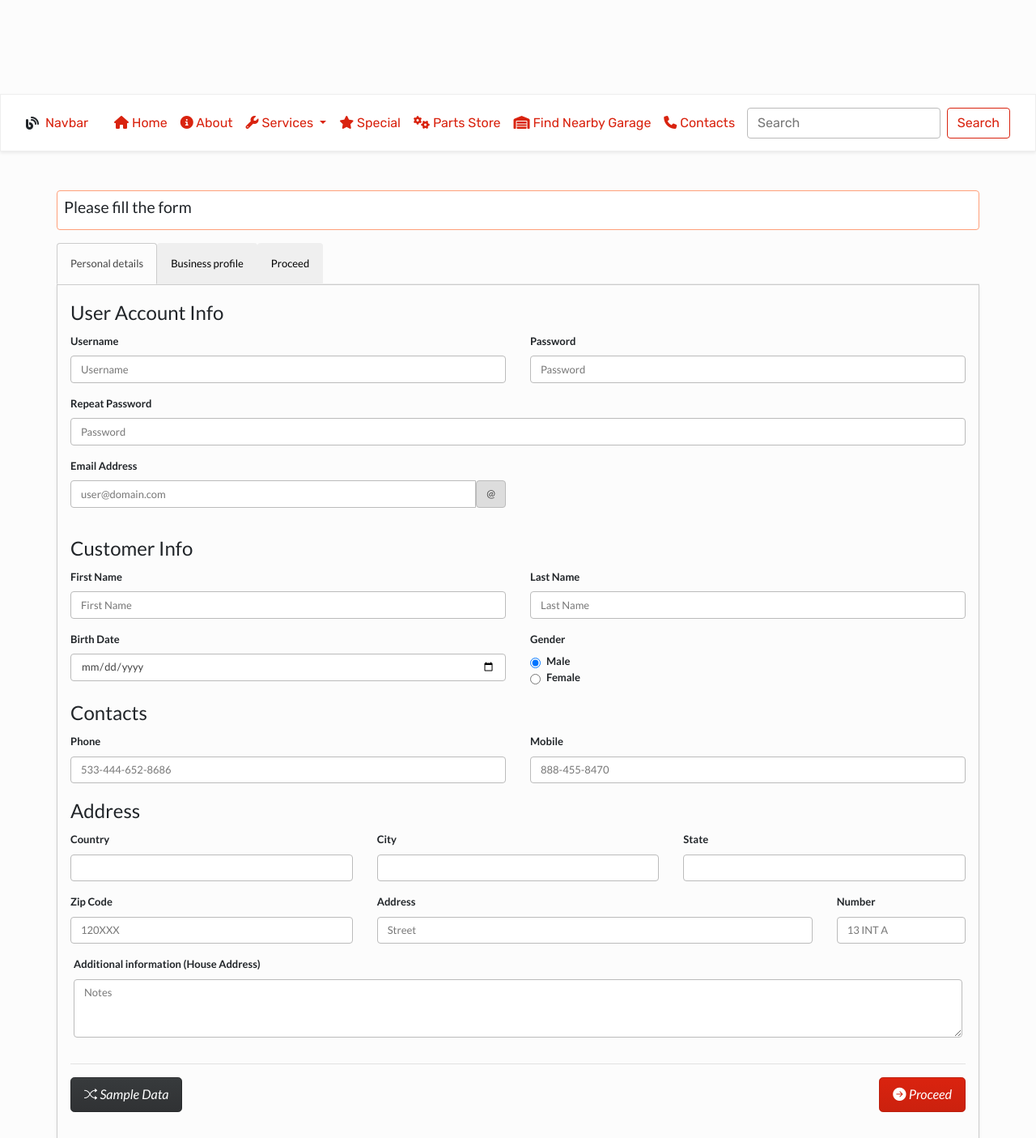
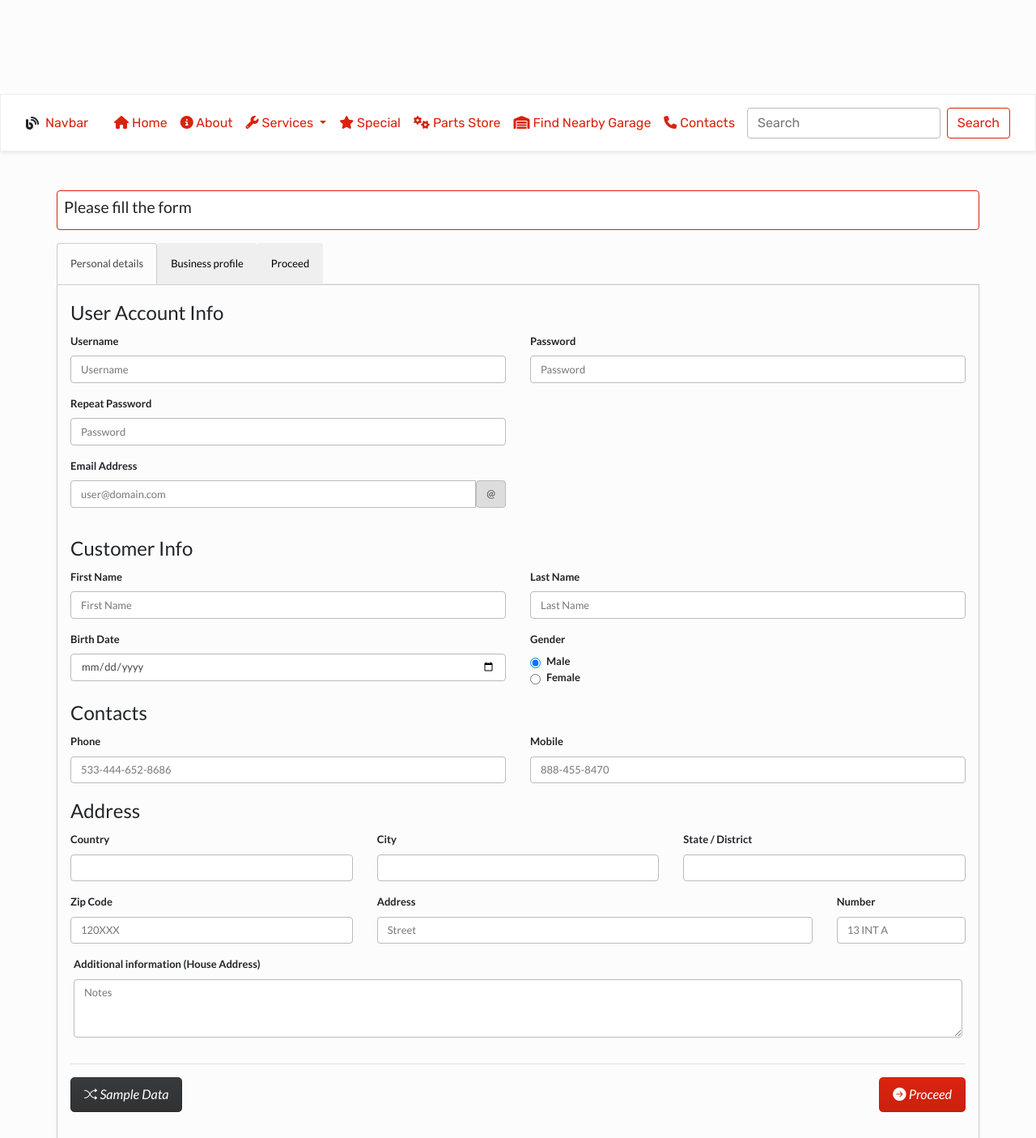
Before and after one commit to AwsomePhantom/DBMS, a PHP site: page /forms/registrationBusiness.php in a window 1280 px wide. Shown: the part 240-1645 px from the top of the page at 81% size. Run offline with PHP 8.4, Linux system fonts and the light colour scheme.

Commit message:
-- simple registration

```diff
--- a/forms/registration.php
+++ b/forms/registration.php
@@ -118,7 +118,7 @@ include(ABSOLUTE_PATHS['MENU_PAGE']);
                 </div>
 
                 <div class="row mb-3">
-                    <div class="col">
+                    <div class="col-6">
                         <label for="repeatPasswordField">Repeat Password</label>
                         <input id="repeatPasswordField" name="repeatPasswordField" type="password" class="form-control" placeholder="Password">
                     </div>
@@ -197,7 +197,7 @@ include(ABSOLUTE_PATHS['MENU_PAGE']);
                     <input id="cityField" name="cityField" type="text" class="form-control">
                 </div>
                 <div class="col">
-                    <label for="stateField">State</label>
+                    <label for="stateField">State / District</label>
                     <input id="stateField" name="stateField" type="text" class="form-control">
                 </div>
             </div>
--- a/forms/registrationBusiness.php
+++ b/forms/registrationBusiness.php
@@ -39,7 +39,7 @@ include(ABSOLUTE_PATHS['MENU_PAGE']);
 ?>
 
 <div id="top" class="container bg-body my-5 mx-auto p-0 lato-bold" style="padding-top: 70px">
-    <div class="card bg-body-tertiary mb-3 p-2 border-yellow align-middle" style="border-color:lightsalmon;">
+    <div class="card bg-body-tertiary mb-3 p-2 border-primary align-middle" style="border-color:lightsalmon;">
         <span class="h4">Please fill the form</span>
     </div>
     <ul class="nav nav-tabs" id="myTab" role="tablist">
@@ -72,7 +72,7 @@ include(ABSOLUTE_PATHS['MENU_PAGE']);
                     </div>
 
                     <div class="row mb-3">
-                        <div class="col">
+                        <div class="col-6">
                             <label for="repeatPasswordField">Repeat Password</label>
                             <input id="repeatPasswordField" name="repeatPasswordField" type="password" class="form-control" placeholder="Password">
                         </div>
@@ -151,7 +151,7 @@ include(ABSOLUTE_PATHS['MENU_PAGE']);
                             <input id="cityField" name="cityField" type="text" class="form-control">
                         </div>
                         <div class="col">
-                            <label for="stateField">State</label>
+                            <label for="stateField">State / District</label>
                             <input id="stateField" name="stateField" type="text" class="form-control">
                         </div>
                     </div>
--- a/home_components/menu.php
+++ b/home_components/menu.php
@@ -1,8 +1,8 @@
 <?php require_once ($_SERVER['DOCUMENT_ROOT'] . '/site_variables.php'); ?>
 <nav class="container-fluid m-0 p-0">
     <ul class="nav flex-row justify-content-end" id="baseToolBar">
-        <li><h5><a href="#" id="registerToolbarLink" class="nav-link" data-bs-toggle="modal" data-bs-target="#registerModal"><i class="fa-solid fa-user-plus"></i> Create an account</a></h5></li>
-        <li><h5><a href="#" id="loginToolbarLink" class="nav-link" data-bs-toggle="modal" data-bs-target="#loginModal"><i class="fa-solid fa-right-to-bracket"></i> Login</a></h5></li>
+        <li><h5><a href="#" id="registerToolbarLink" class="nav-link" data-bs-toggle="modal" data-bs-target="#registerModal" onclick="toggleMenu();"><i class="fa-solid fa-user-plus"></i> Create an account</a></h5></li>
+        <li><h5><a href="#" id="loginToolbarLink" class="nav-link" data-bs-toggle="modal" data-bs-target="#loginModal" onclick="toggleMenu();"><i class="fa-solid fa-right-to-bracket"></i> Login</a></h5></li>
     </ul>
 </nav>
 
--- a/scripts/main.js
+++ b/scripts/main.js
@@ -7,3 +7,27 @@ function toggleTheme() {
         document.documentElement.setAttribute('data-bs-theme', 'dark')
     }
 }
+
+function toggleMenu() {
+    var size = getViewport();
+    if(size === 'xs' || size === 'sm' || size === 'md') {
+        const menuToggle = document.getElementById('navbarSupportedContent');
+        if(menuToggle.classList.contains('collapse')) {
+            menuToggle.classList.toggle('collapse');
+        }
+    }
+}
+
+function getViewport () {
+    // https://stackoverflow.com/a/8876069
+    const width = Math.max(
+        document.documentElement.clientWidth,
+        window.innerWidth || 0
+    )
+    if (width <= 576) return 'xs'
+    if (width <= 768) return 'sm'
+    if (width <= 992) return 'md'
+    if (width <= 1200) return 'lg'
+    if (width <= 1400) return 'xl'
+    return 'xxl'
+}
--- a/site_variables.php
+++ b/site_variables.php
@@ -2,9 +2,19 @@
 
 const RELATIVE_ROOT = "/github";
 
+const USER_THEMES = array(
+    // 10 PER ROW
+    'abaculus', 'backstay', 'bubblegum', 'business-tycoon', 'cable', 'cerulean', 'charming', 'cosmo', 'cyborg', 'dalton',
+    'darkly', 'daydream', 'ectype', 'executive-suite', 'ferula', 'flatly', 'good-news', 'growth', 'harbor', 'hello-world',
+    'journal', 'litera', 'lumen', 'lux', 'materia', 'minty', 'neon-glow', 'pleasant', 'pulse', 'retro',
+    'sandstone', 'simplex', 'sketchy', 'slate', 'solar', 'spacelab', 'superhero', 'united', 'vibrant-sea', 'wizardry',
+    'yeti');
+
+$GLOBALS['USER_THEME'] = USER_THEMES[31];
+
 $relative_root = RELATIVE_ROOT;
 $boostrap_include = <<< ENDL_
-<link rel="stylesheet" href="{$relative_root}/precompiled/simplex/bootstrap-color.min.css">
+<link rel="stylesheet" href="{$relative_root}/precompiled/{$GLOBALS['USER_THEME']}/bootstrap-color.min.css">
 <link rel="stylesheet" href="https://cdn.jsdelivr.net/npm/bootstrap-icons@1.11.1/font/bootstrap-icons.css" integrity="sha384-4LISF5TTJX/fLmGSxO53rV4miRxdg84mZsxmO8Rx5jGtp/LbrixFETvWa5a6sESd" crossorigin="anonymous">
 <link rel="stylesheet" href="https://cdnjs.cloudflare.com/ajax/libs/font-awesome/6.5.2/css/all.min.css" integrity="sha512-SnH5WK+bZxgPHs44uWIX+LLJAJ9/2PkPKZ5QiAj6Ta86w+fsb2TkcmfRyVX3pBnMFcV7oQPJkl9QevSCWr3W6A==" crossorigin="anonymous" referrerpolicy="no-referrer" />
 <script src="https://cdn.jsdelivr.net/npm/bootstrap@5.3.3/dist/js/bootstrap.bundle.min.js"></script>
--- a/styles/styles.css
+++ b/styles/styles.css
@@ -113,7 +113,7 @@ legend {
 }
 
 #baseToolBar > li:hover {
-    background-color: coral;
+    background-color: white;
     transition-duration: 0.4s;
 }
 
```
